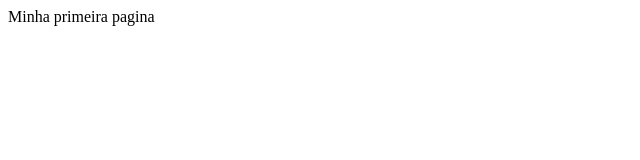
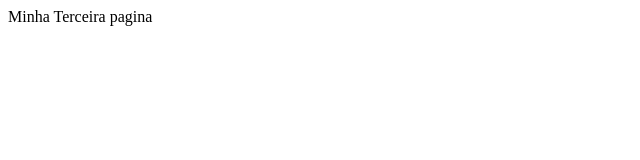
Before and after one commit to henriquemarinho11/Henrique, a plain HTML site: page index.html in a window 1280 px wide. Shown: the full height of the page, 0-640 px from the left. Drawn offline with Linux system fonts and the light colour scheme.

Commit message:
terceiro commit desde de outra sala

```diff
--- a/index.html
+++ b/index.html
@@ -4,6 +4,6 @@
 	<title></title>
 </head>
 <body>
-	Minha primeira pagina
+	Minha Terceira pagina
 </body>
 </html>
```
